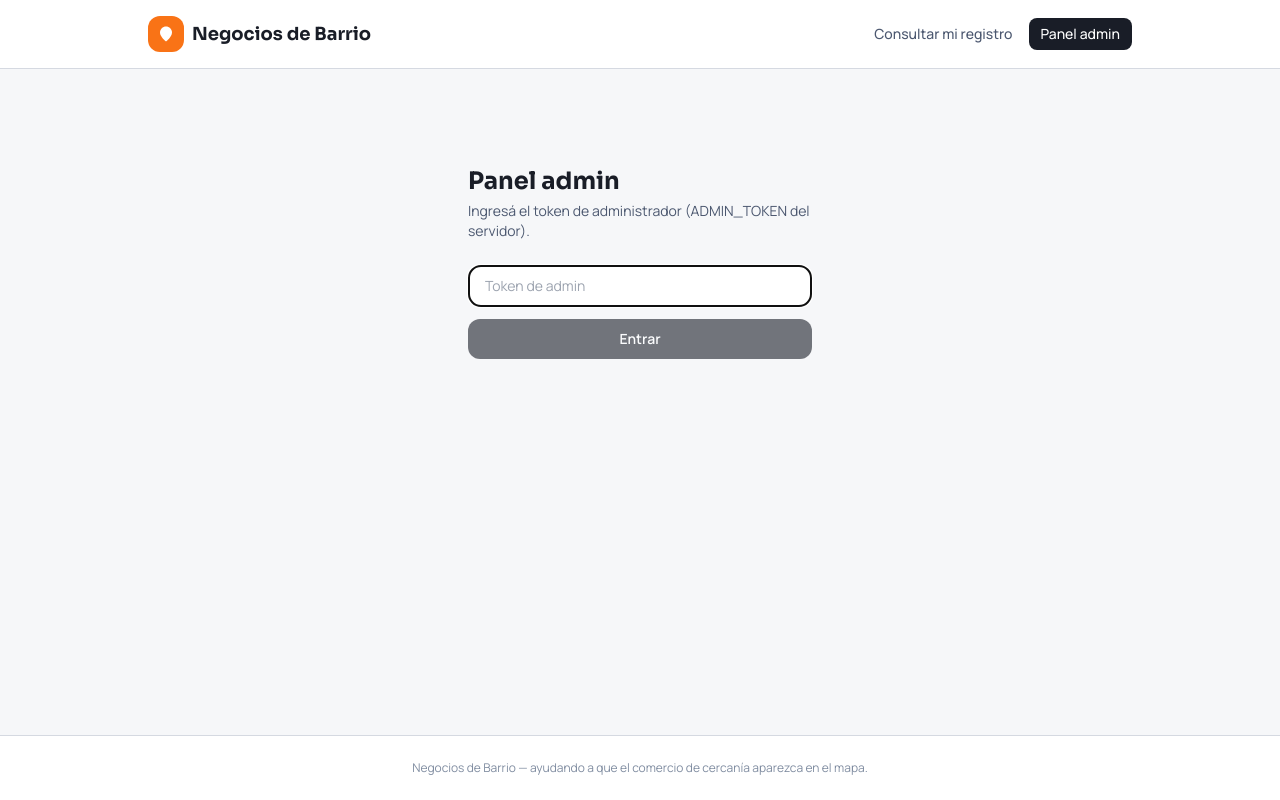
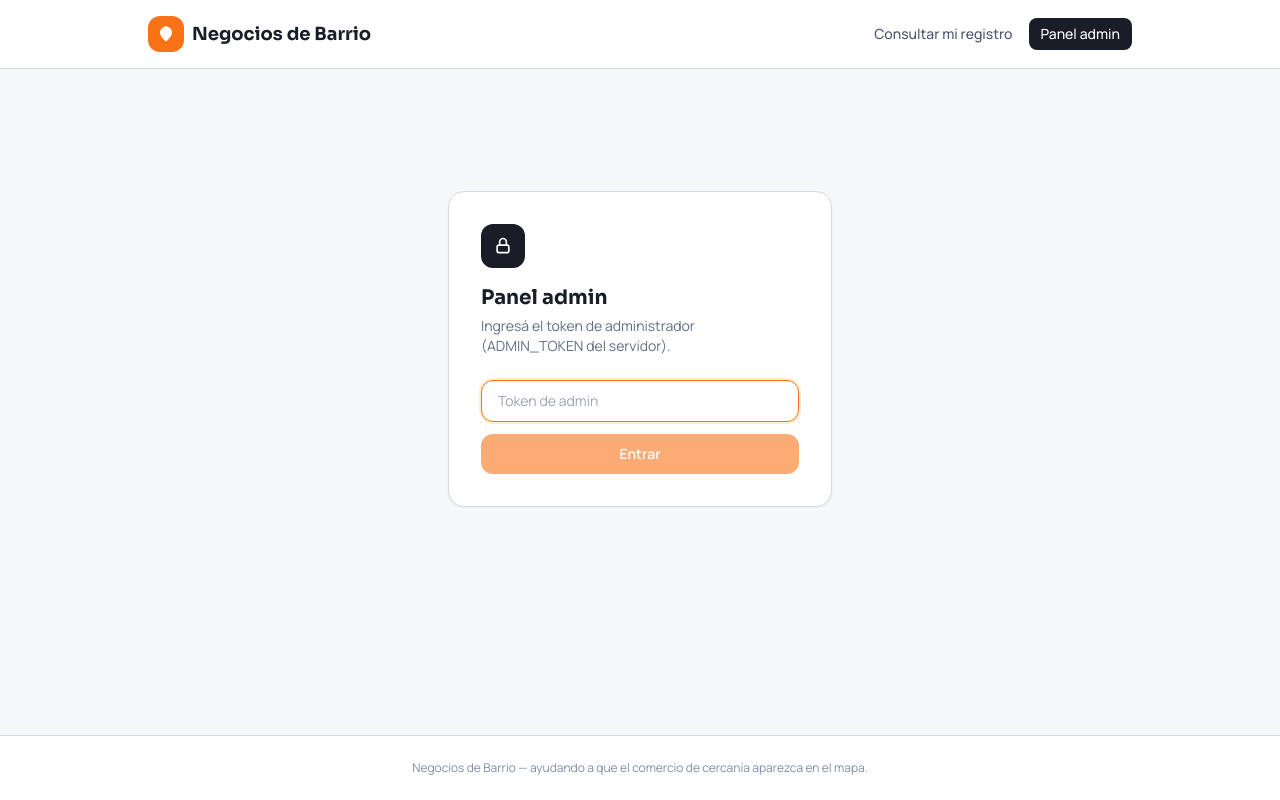
Before and after one commit to manzanoagustin3-design/negocios-de-barrio, a React (Vite) app in the folder frontend/: page /admin in a window 1280 px wide. Built offline with nearby package versions, Linux system fonts and the light colour scheme.

Commit message:
Update AdminLoginPage.jsx

```diff
--- a/frontend/src/pages/AdminLoginPage.jsx
+++ b/frontend/src/pages/AdminLoginPage.jsx
@@ -21,27 +21,35 @@ export default function AdminLoginPage({ onLogin }) {
   }
 
   return (
-    <div className="mx-auto flex max-w-sm flex-col justify-center px-5 py-24">
-      <h1 className="mb-1 text-2xl font-bold">Panel admin</h1>
-      <p className="mb-6 text-sm text-ink-600">Ingresá el token de administrador (ADMIN_TOKEN del servidor).</p>
+    <div className="flex min-h-[70vh] items-center justify-center px-5 py-16">
+      <div className="w-full max-w-sm rounded-2xl border border-ink-200 bg-white p-8 shadow-sm">
+        <span className="mb-4 flex h-11 w-11 items-center justify-center rounded-xl bg-ink-900 text-white">
+          <svg width="20" height="20" viewBox="0 0 24 24" fill="none" xmlns="http://www.w3.org/2000/svg">
+            <rect x="5" y="11" width="14" height="9" rx="2" stroke="currentColor" strokeWidth="2" />
+            <path d="M8 11V7a4 4 0 0 1 8 0v4" stroke="currentColor" strokeWidth="2" strokeLinecap="round" />
+          </svg>
+        </span>
+        <h1 className="mb-1 font-display text-xl font-bold text-ink-900">Panel admin</h1>
+        <p className="mb-6 text-sm text-ink-500">Ingresá el token de administrador (ADMIN_TOKEN del servidor).</p>
         <form onSubmit={handleSubmit} className="space-y-3">
           <input
             type="password"
             value={token}
             onChange={(e) => setToken(e.target.value)}
             placeholder="Token de admin"
-          className="w-full rounded-xl border border-ink-200 bg-white px-4 py-2.5 text-sm"
+            className="w-full rounded-xl border border-ink-200 bg-white px-4 py-2.5 text-sm focus:border-brand-500 focus:outline-none focus:ring-2 focus:ring-brand-100"
             autoFocus
           />
           {error && <p className="text-sm text-red-600">{error}</p>}
           <button
             type="submit"
             disabled={checking || !token}
-          className="w-full rounded-xl bg-ink-900 px-4 py-2.5 text-sm font-semibold text-white disabled:opacity-60"
+            className="w-full rounded-xl bg-brand-500 px-4 py-2.5 text-sm font-semibold text-white hover:bg-brand-600 disabled:opacity-60"
           >
             {checking ? 'Verificando…' : 'Entrar'}
           </button>
         </form>
       </div>
+    </div>
   )
 }
```
Lines whose indentation alone changed are shown as unchanged.
